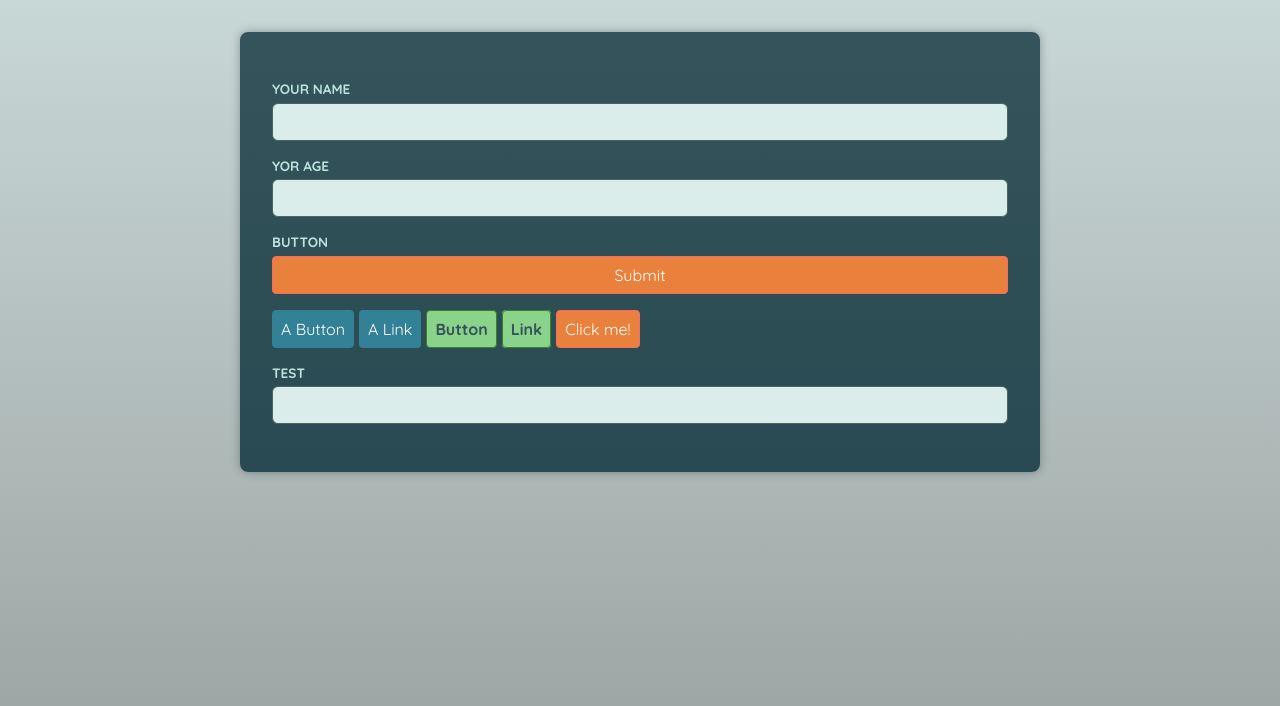
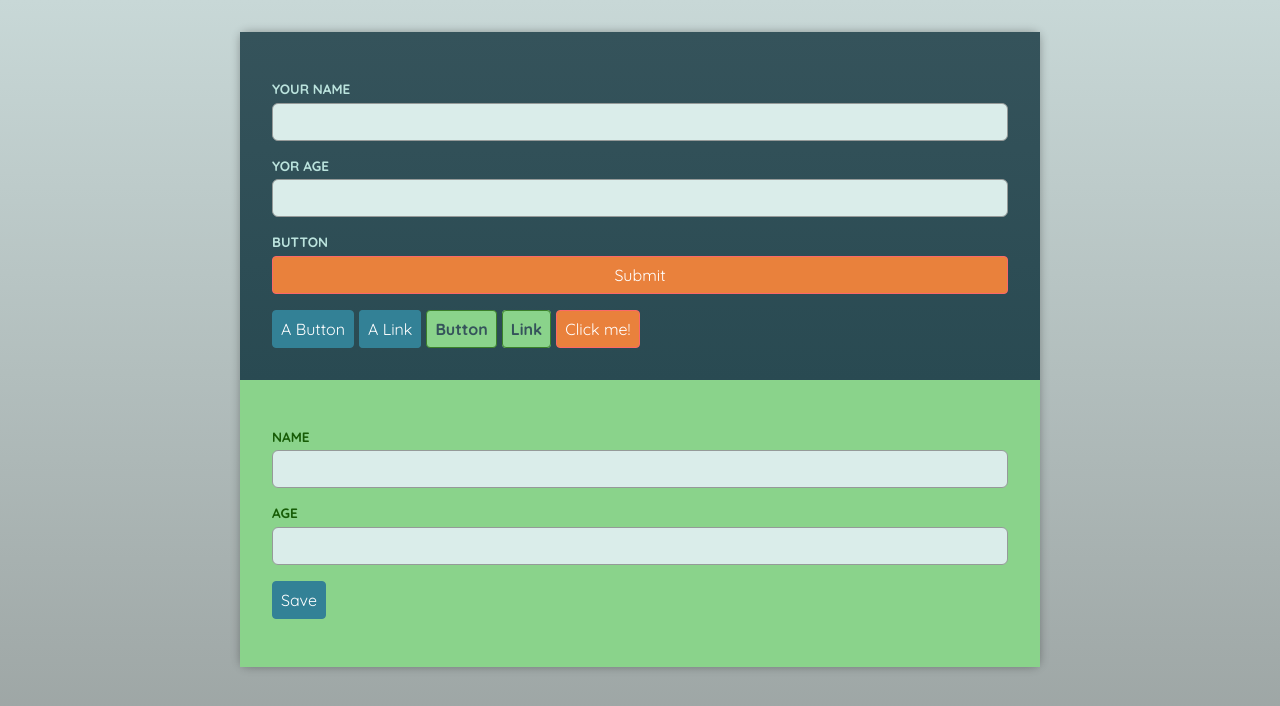
Before and after one commit to Lika-M/flexible-components, a React (Vite) app: page / in a window 1280 px wide. Shown: the top 706 px of the page. Built offline with nearby package versions, Linux system fonts and the light colour scheme; a web font is replaced by a local one.

Commit message:
Built a Form component which is the wrapper around form input fields and should contain the logic for handling the form submission.

```diff
--- a/src/App.css
+++ b/src/App.css
@@ -20,20 +20,35 @@ a {
 #root {
   max-width: 50rem;
   margin: 2rem auto;
+  box-shadow: 0 0 10px rgba(0, 0, 0, 0.3);
+  border-radius: 8px;
+}
+
+section:nth-child(1)  {
   padding: 2rem;
   background: linear-gradient(#35535b, #294a52);
-  border-radius: 8px;
-  box-shadow: 0 0 10px rgba(0, 0, 0, 0.3);
   color: white;
+}
+
+section:nth-child(2) {
+  padding: 2rem;
+  background-color: #8ad38b;
 }
 
 label {
   display: block;
   font-size: 0.85rem;
-  color: #bbe3dd;
   font-weight: bold;
   text-transform: uppercase;
   margin-bottom: 0.35rem;
+}
+
+section:nth-child(1) label {
+  color: #bbe3dd;
+}
+
+section:nth-child(2) label {
+  color: #175c06;
 }
 
 input {
@@ -42,7 +57,7 @@ input {
   width: 100%;
   padding: 0.5rem;
   border-radius: 6px;
-  border: 1px solid #486560;
+  border: 1px solid #959a99;
   background-color: #daedea;
   margin-bottom: 1rem;
   font-size: 1rem;
@@ -60,14 +75,14 @@ input {
   margin-right: 5px;
 }
 
-.custom.button{
+.custom.button {
   border: 1px solid #3b802a;
   background-color: #8ad38b;
   color: #35535b;
   font-weight: bold;
 }
 
-.container.button{
+.container.button {
   border: 1px solid #fc6868;
   background-color: #e9813c;
 }
--- a/src/App.tsx
+++ b/src/App.tsx
@@ -1,18 +1,26 @@
-import { useRef } from 'react';
+// import { useRef } from 'react';
 
 import Input from './components/Input.tsx';
-import InputRef from './components/Input.tsx';
+// import InputRef from './components/Input.tsx';
 import Button from './components/Button.tsx';
 import CustomButton from './components/CustomButton.tsx';
 import './App.css'
 import Container from './components/Container.tsx';
+import Form from './components/Form.tsx';
 
 function App() {
 
-  const inputEl = useRef<HTMLInputElement>(null);
+  // const inputEl = useRef<HTMLInputElement>(null);
+
+  function handleSave (data:unknown){
+    const enteredData = data as {name: string, age: number};
+    console.log(enteredData)
+  }
 
   return (
     <main>
+      <section>
+
       <>
         {/* different types with different props */}
         <Input label='Your name' id='name' type='text' />
@@ -42,11 +50,21 @@ function App() {
         </Container>
       </>
       <>
-      {/* doesn't combine with another input elements*/}
-        <InputRef id='test' label='Test' ref={inputEl} />
+        {/* doesn't combine with another input elements*/}
+        {/* <InputRef id='test' label='Test' ref={inputEl} /> */}
       </>
+      <br />
+      </section>
+      <section>
+        <Form onSave={handleSave}>
+          <Input label='Name' id='name' type='text' />
+          <Input label='Age' id='age' type='number' />
+          <p><Button el='button'>Save</Button></p>
+        </Form>
+      </section>
     </main>
   )
+
 }
 
 export default App
--- /dev/null
+++ b/src/components/Form.tsx
@@ -0,0 +1,24 @@
+import { type FormEvent, type ComponentPropsWithoutRef, type FC } from "react";
+
+type FormProps = ComponentPropsWithoutRef<'form'> & {
+    onSave: (value: unknown) => void;
+}
+
+const Form: FC<FormProps> = ({ children, onSave, ...restProps }) => {
+
+    function handleSubmit(ev: FormEvent<HTMLFormElement>) {
+        ev.preventDefault();
+
+        const formData = new FormData(ev.currentTarget);
+        const data = Object.fromEntries(formData);
+        onSave(data);
+    }
+
+    return (
+        <form onSubmit={handleSubmit}{...restProps}>
+            {children}
+        </form>
+    );
+}
+
+export default Form;
--- a/src/components/Input.tsx
+++ b/src/components/Input.tsx
@@ -9,7 +9,7 @@ export default function Input({ id, label, ...rest }: InputProps) {
     return (
         <p>
             <label htmlFor={id}>{label}</label>
-            <input id={id} {...rest} />
+            <input id={id} name={id} {...rest} />
         </p>
     );
 }
```
